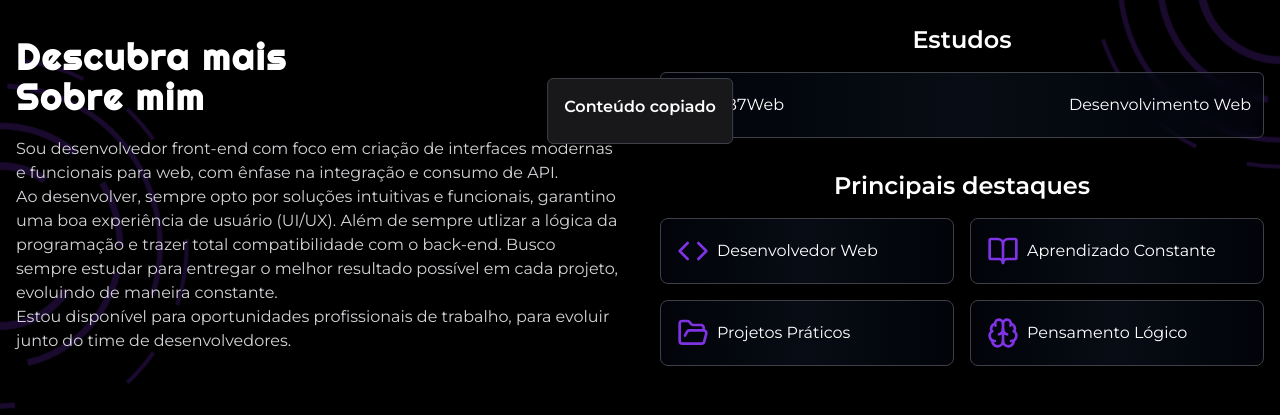
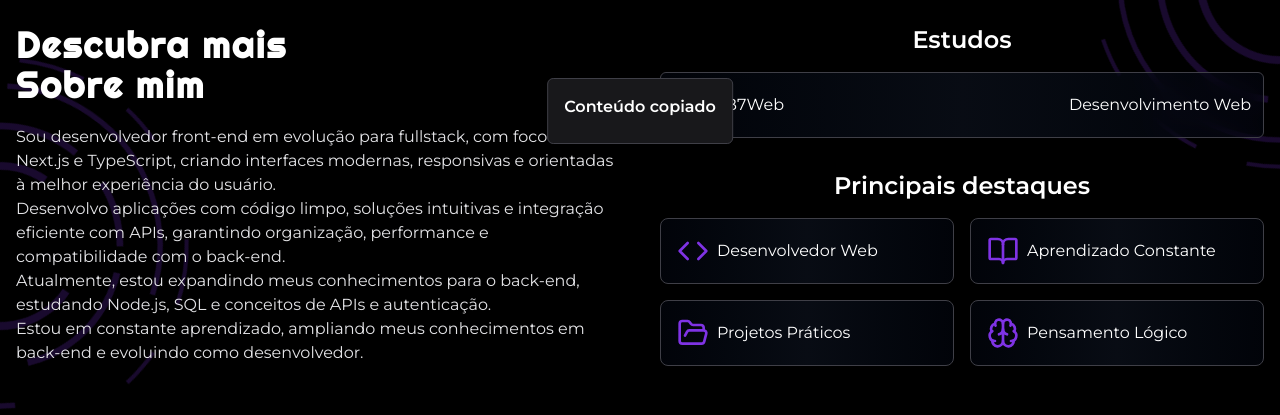
Before and after one commit to guilhermep3/portfolio, a Next.js app: page / in a window 1280 px wide. Shown: the part 1020-1435 px from the top of the page. Built offline with nearby package versions, Linux system fonts and the light colour scheme.

Commit message:
refactor: update about me text and alvenar image

```diff
--- a/src/components/layout/about-content.tsx
+++ b/src/components/layout/about-content.tsx
@@ -10,16 +10,22 @@ export const AboutContent = () => {
         <div data-aos={'zoom-in'} className="righteous w-full text-2xl md:text-3xl xl:text-4xl font-bold text-center lg:text-start tracking-wide">
           <p>Descubra mais<br className="my-1" /> Sobre mim</p>
         </div>
-        <div data-aos="zoom-in" className="text-sm lg:text-base text-center md:text-start text-zinc-300">
+        <div data-aos="zoom-in" className="text-sm lg:text-base text-center md:text-start text-zinc-200">
           <p>
-            Sou desenvolvedor front-end com foco em criação de interfaces modernas e funcionais para web, com ênfase na integração e consumo de API.
+            Sou desenvolvedor front-end em evolução para fullstack, com foco em Next.js e TypeScript,
+            criando interfaces modernas, responsivas e orientadas à melhor experiência do usuário.
           </p>
           <p>
-            Ao desenvolver, sempre opto por soluções intuitivas e funcionais, garantino uma boa experiência de usuário (UI/UX). Além de sempre utlizar a lógica da programação e trazer total compatibilidade com o back-end.
-            Busco sempre estudar para entregar o melhor resultado possível em cada projeto, evoluindo de maneira constante.
+            Desenvolvo aplicações com código limpo, soluções intuitivas e integração eficiente com APIs,
+            garantindo organização, performance e compatibilidade com o back-end.
           </p>
           <p>
-            Estou disponível para oportunidades profissionais de trabalho, para evoluir junto do time de desenvolvedores.
+            Atualmente, estou expandindo meus conhecimentos para o back-end, estudando Node.js, SQL
+            e conceitos de APIs e autenticação.
+          </p>
+          <p>
+            Estou em constante aprendizado, ampliando meus conhecimentos em back-end e evoluindo
+            como desenvolvedor.
           </p>
         </div>
       </div>
```
Also changed, not shown: public/projects/alvenar.png.
